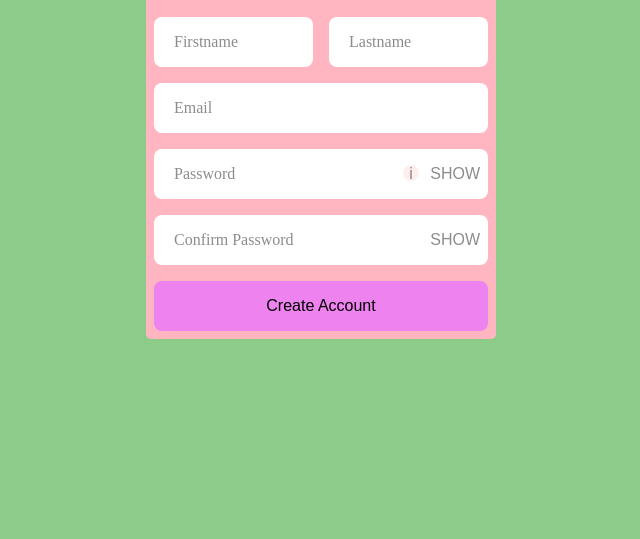
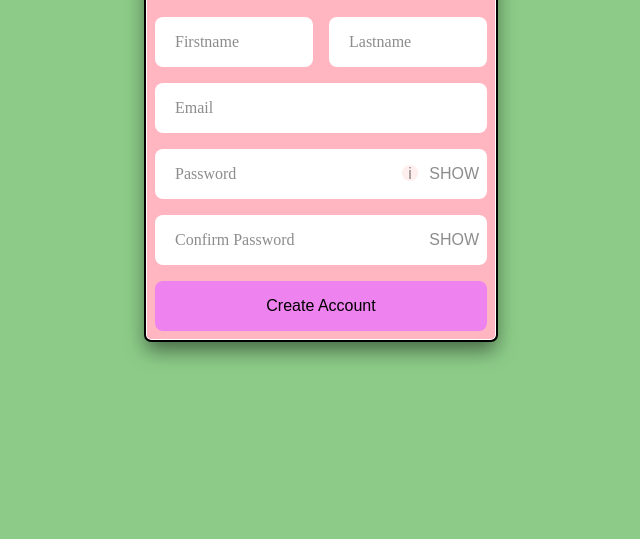
Before and after one commit to LudwigEth/sign-up-page, a plain HTML site: page index.html in a window 1280 px wide. Shown: the part 261-800 px from the top of the page, without its empty margins (319-959 px from the left). Drawn offline with Linux system fonts and the light colour scheme.

Commit message:
Style: add border, outline and box-shadow

```diff
--- a/styles.css
+++ b/styles.css
@@ -61,6 +61,9 @@ label {
     background-color: lightpink;
     border-radius: 5px;
     padding: 8px;
+    border: 1px solid white;
+    outline: 2px solid black;
+    box-shadow: 0 10px 20px #00000080;
 }
 
 .sign-up-heading {
```
